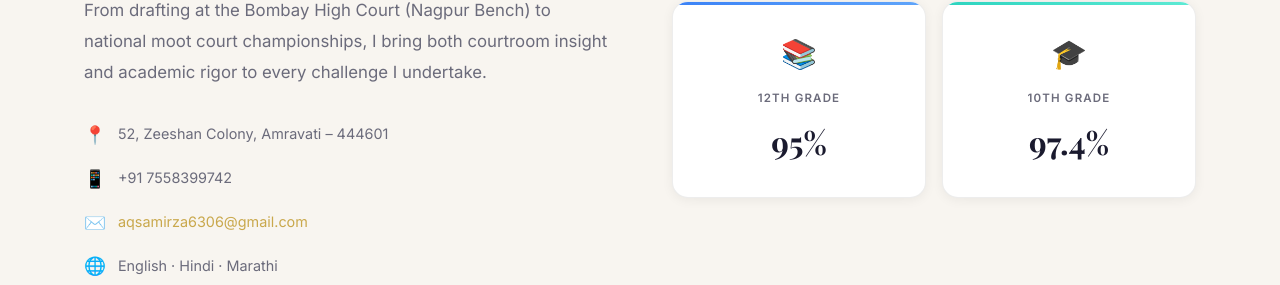
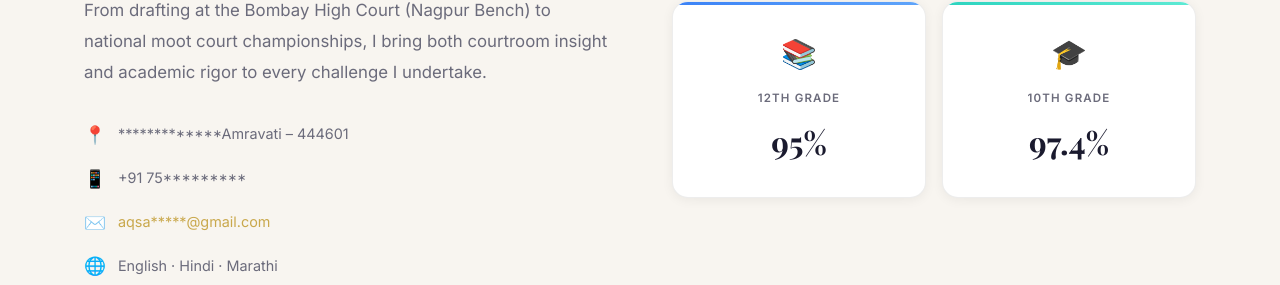
Before and after one commit to AQSA-ZAM-ZAM-MIRZA-JOHAR-BAIG/AQSA-ZAM-ZAM-MIRZA-JOHAR-BAIG-Portfolio, a plain HTML site: page index.html in a window 1280 px wide. Shown: the part 1300-1585 px from the top of the page. Drawn offline with nearby package versions, Linux system fonts and the light colour scheme.

Commit message:
Encrypting Address.

```diff
--- a/index.html
+++ b/index.html
@@ -196,15 +196,15 @@
           <div class="about-info-grid">
             <div class="info-item">
               <span class="info-icon">📍</span>
-              <span>52, Zeeshan Colony, Amravati – 444601</span>
+              <span>*************Amravati – 444601</span>
             </div>
             <div class="info-item">
               <span class="info-icon">📱</span>
-              <span>+91 7558399742</span>
+              <span>+91 75*********</span>
             </div>
             <div class="info-item">
               <span class="info-icon">✉️</span>
-              <a href="mailto:aqsamirza6306@gmail.com">aqsamirza6306@gmail.com</a>
+              <a href="mailto:aqsamirza6306@gmail.com">aqsa*****@gmail.com</a>
             </div>
             <div class="info-item">
               <span class="info-icon">🌐</span>
```
